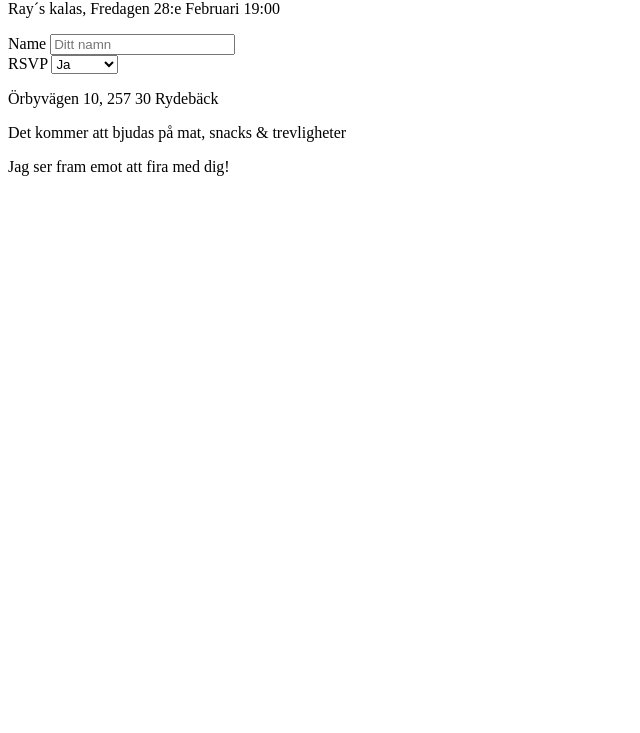
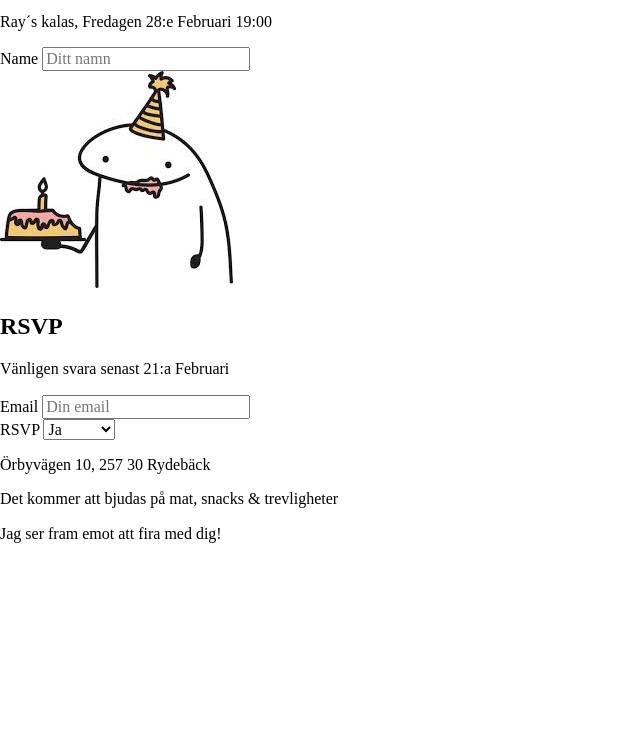
Before and after one commit to raymond-chao/css-animations, a plain HTML site: page index.html in a window 1280 px wide. Shown: the part 67-800 px from the top of the page, without its empty margins (0-640 px from the left). Drawn offline with Linux system fonts and the light colour scheme.

Commit message:
changes html

```diff
--- a/index.html
+++ b/index.html
@@ -3,15 +3,32 @@
 <head>
     <meta charset="UTF-8">
     <meta name="viewport" content="width=device-width, initial-scale=1.0">
+    <link rel="stylesheet" href="styles/normalize.css">
+    <link rel="stylesheet" href="styles/index.css">
     <title>Rays kalas</title>
 </head>
 <body>
     <main>
         <section class="container">
+            <div class="container-left">
             <h1>Välkommen kära lärare </h1>
             <p class="main-paragraph">Ray´s kalas, Fredagen 28:e Februari 19:00</p>
             <label for="Name">Name</label>
             <input type="Name" id="name" name="name" class="input" placeholder="Ditt namn">
+            </div>
+        </section>
+        <section class="container">
+            <div class="container-right">
+                <img src="img/birthday.jpg" alt="me on my birthday" class="birthday-img">
+            </div>
+
+        <section class="">
+            <h2>RSVP</h2>
+            <p class="main-paragraph">Vänligen svara senast 21:a Februari</p>
+            <label for="email">Email</label>
+            <input type="email" id="email" name="email" class="input" placeholder="Din email">
+
+        </section>
 
             <div class="select-wrapper">
                 <label for="rsvp">RSVP</label>
@@ -22,10 +39,10 @@
 
                 </select>
             </div>
-        </section>
+
         <section>
             <footer>
-                <p class="adress">Örbyvägen 10, 257 30 Rydebäck</p>
+            <p class="adress">Örbyvägen 10, 257 30 Rydebäck</p>
                 <p class="info">Det kommer att bjudas på mat, snacks & trevligheter</p>
                 <p class="info">Jag ser fram emot att fira med dig!</p>
             </footer>
--- a/styles/index.css
+++ b/styles/index.css
@@ -2,3 +2,5 @@ body {
     background-color: white;
 
 }
+
+/*----------- Header ------------*/
```
Also changed, not shown: img/birthday.jpg (added).
